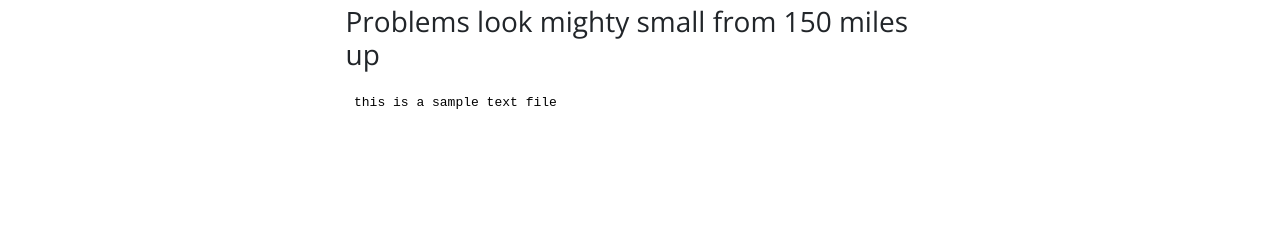
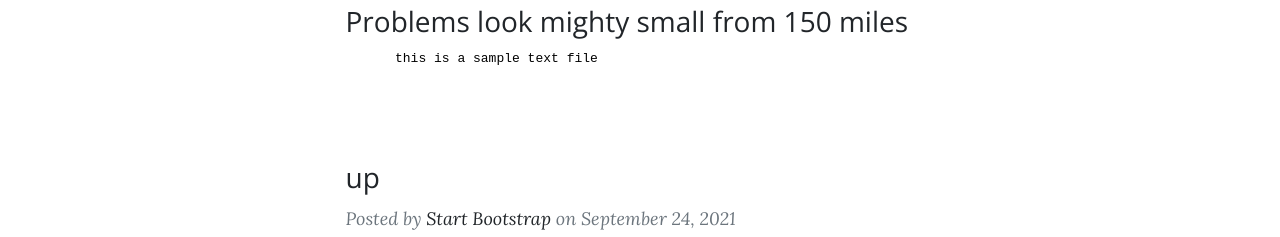
Before and after one commit to rperrin22/miniature-goggles, a plain HTML site: page index.html in a window 1280 px wide. Shown: the part 702-939 px from the top of the page. Drawn offline with nearby package versions, Linux system fonts and the light colour scheme.

Commit message:
Update index.html

```diff
--- a/index.html
+++ b/index.html
@@ -55,8 +55,7 @@
                     <div class="post-preview">
                         <a href="post.html">
                             <h2 class="post-title">Man must explore, and this is exploration at its greatest</h2>
-                            <h3 class="post-subtitle">Problems look mighty small from 150 miles up</h3>
-                            <embed src="test.txt">
+                            <h3 class="post-subtitle">Problems look mighty small from 150 miles up <embed src="test.txt"></h3>
                         </a>
                         <p class="post-meta">
                             Posted by
```
